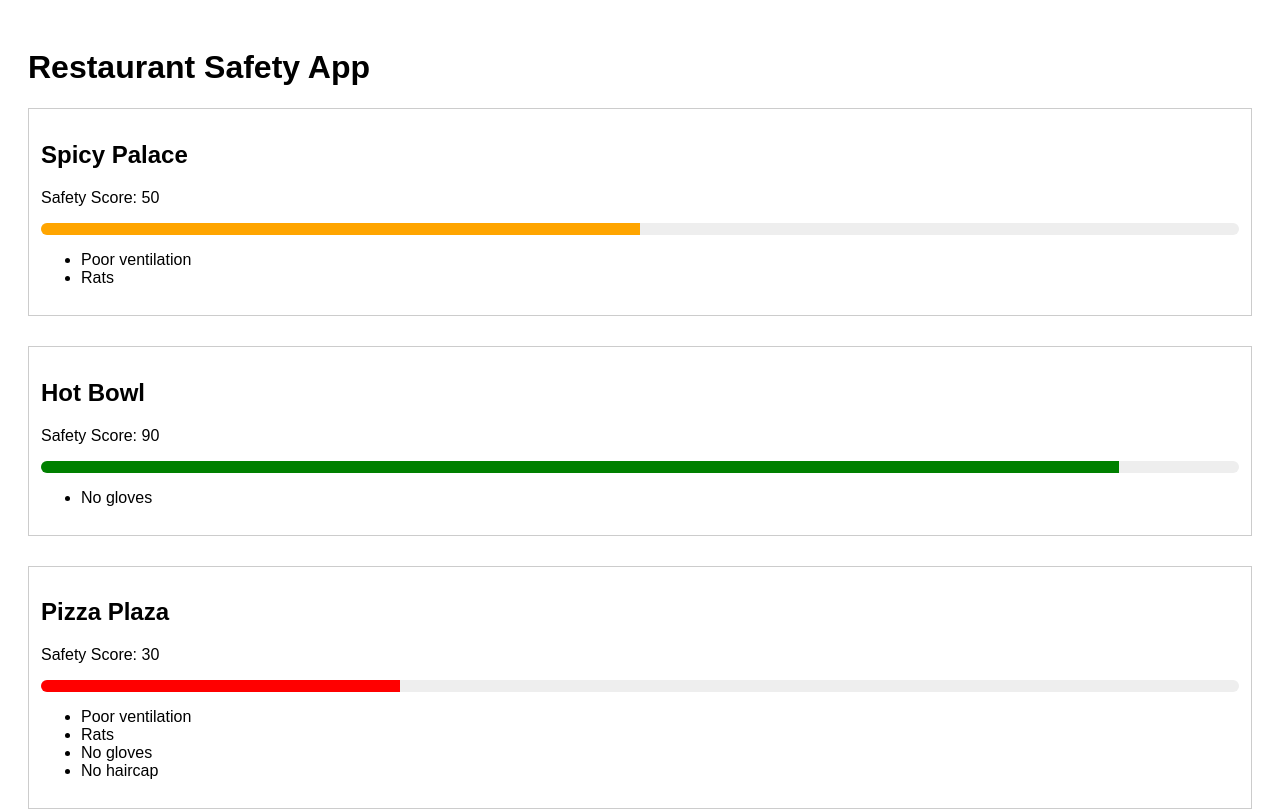
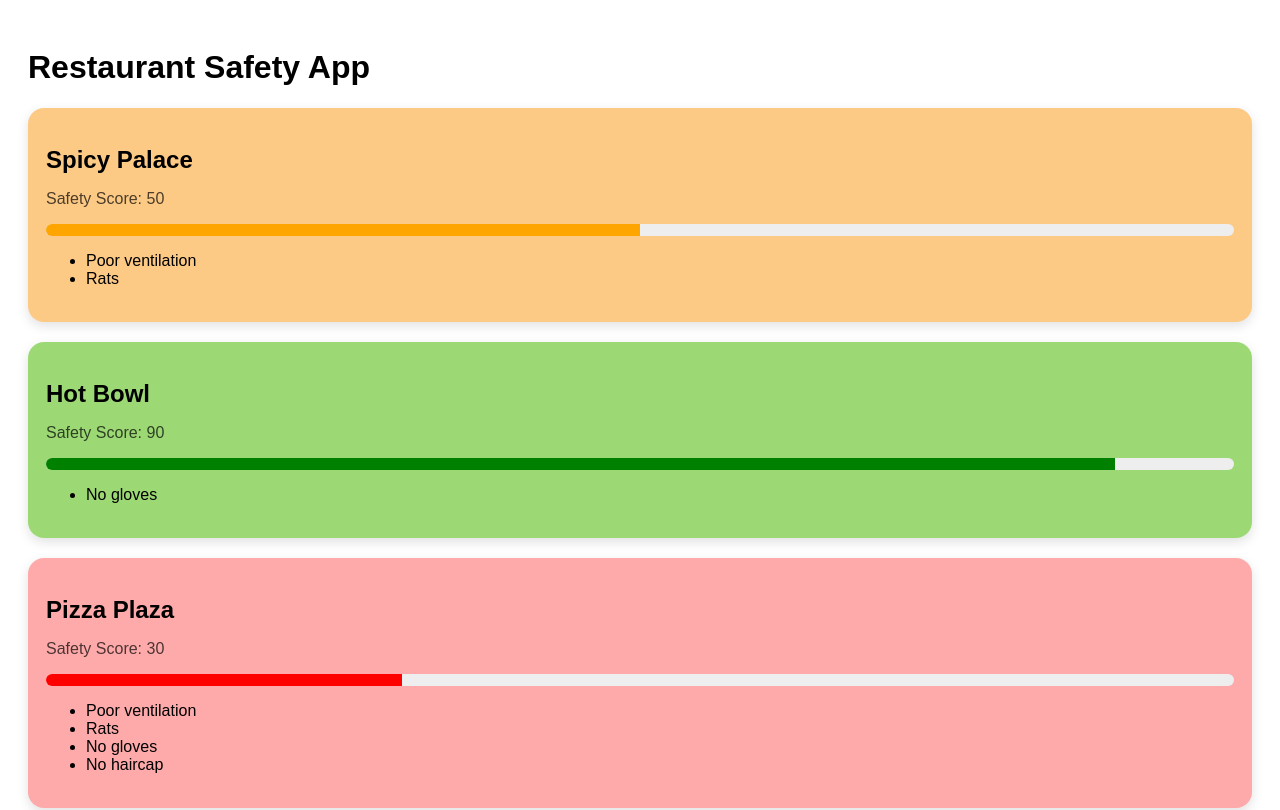
Before and after one commit to RajTib/restuarant-check, a React (Vite) app: page / in a window 1280 px wide. Shown: the top 810 px of the page. Built offline with nearby package versions, Linux system fonts and the light colour scheme.

Commit message:
Added Colour to cards and hover effect

```diff
--- a/src/components/RestaurantCard.tsx
+++ b/src/components/RestaurantCard.tsx
@@ -11,9 +11,15 @@ function getScoreColour(score: number): string {
     return "red";
 }
 
+function getCardColour(score: number): string {
+    if (score >= 80) return "#95d669ec"
+    if (50 <= score && score <= 79) return "#fdca86"
+    return "#ffaaaa"
+}
+
 function RestaurantCard({ restaurant }: Props) {
     return (
-        <div className="restaurantCard">
+        <div className="restaurantCard" style={{ backgroundColor: getCardColour(restaurant.safetyScore) }}>
             <h2>{restaurant.name}</h2>
             <p>Safety Score: {restaurant.safetyScore}</p>
             <div className="progress-bar">
--- a/src/main.css
+++ b/src/main.css
@@ -13,9 +13,25 @@ body {
 }
 
 .restaurantCard {
-    border: 1px solid #ccc;
-    padding: 12px;
-    margin-bottom: 10px;
+    padding: 18px;
+    border-radius: 16px;
+    background-color: white;
+    box-shadow: 0 4px 12px rgba(0, 0, 0, 0.12);
+    transition: all 0.25s ease;
+    cursor: pointer;
+}
+
+.restaurantCard h2 {
+    margin-bottom: 6px;
+}
+
+.restaurantCard p {
+    color: rgba(0, 0, 0, 0.7);
+}
+
+.restaurantCard:hover {
+    transform: translateY(-5px);
+    box-shadow: 0 10px 25px rgba(0, 0, 0, 0.8);
 }
 
 .progress-bar {
```
